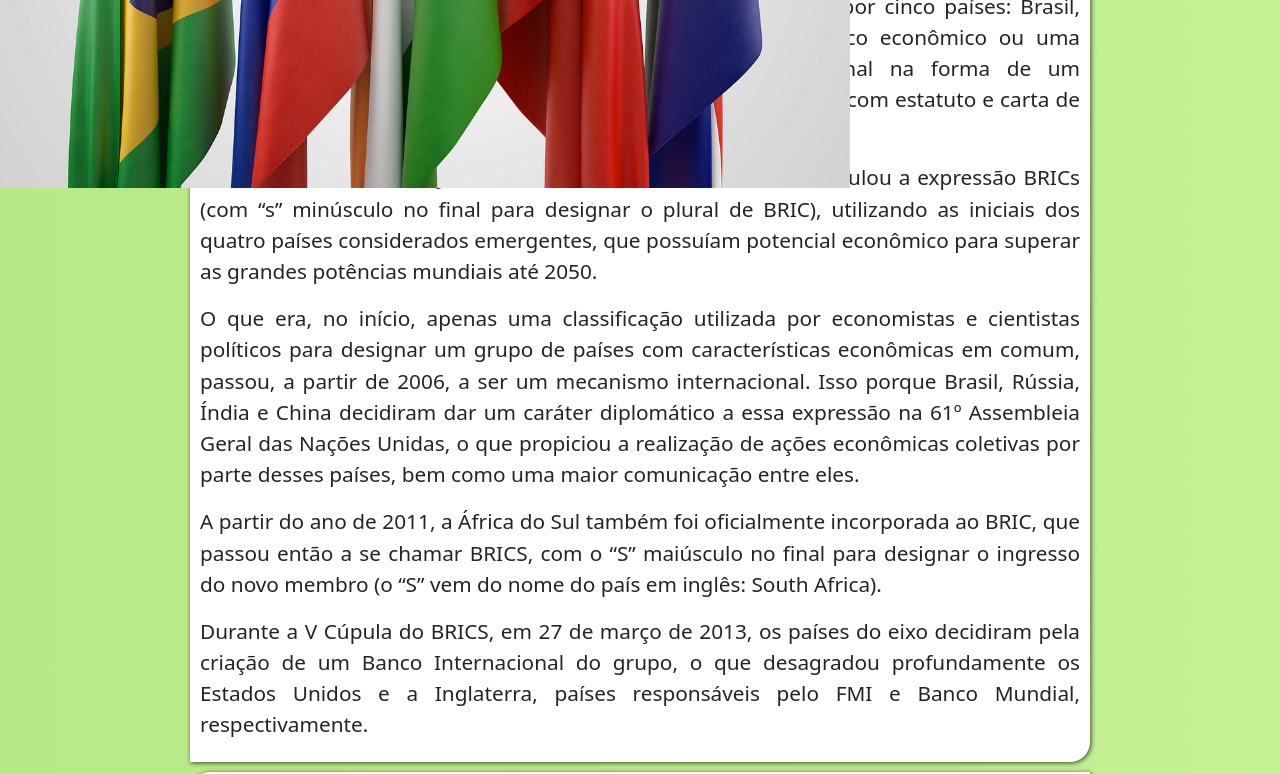
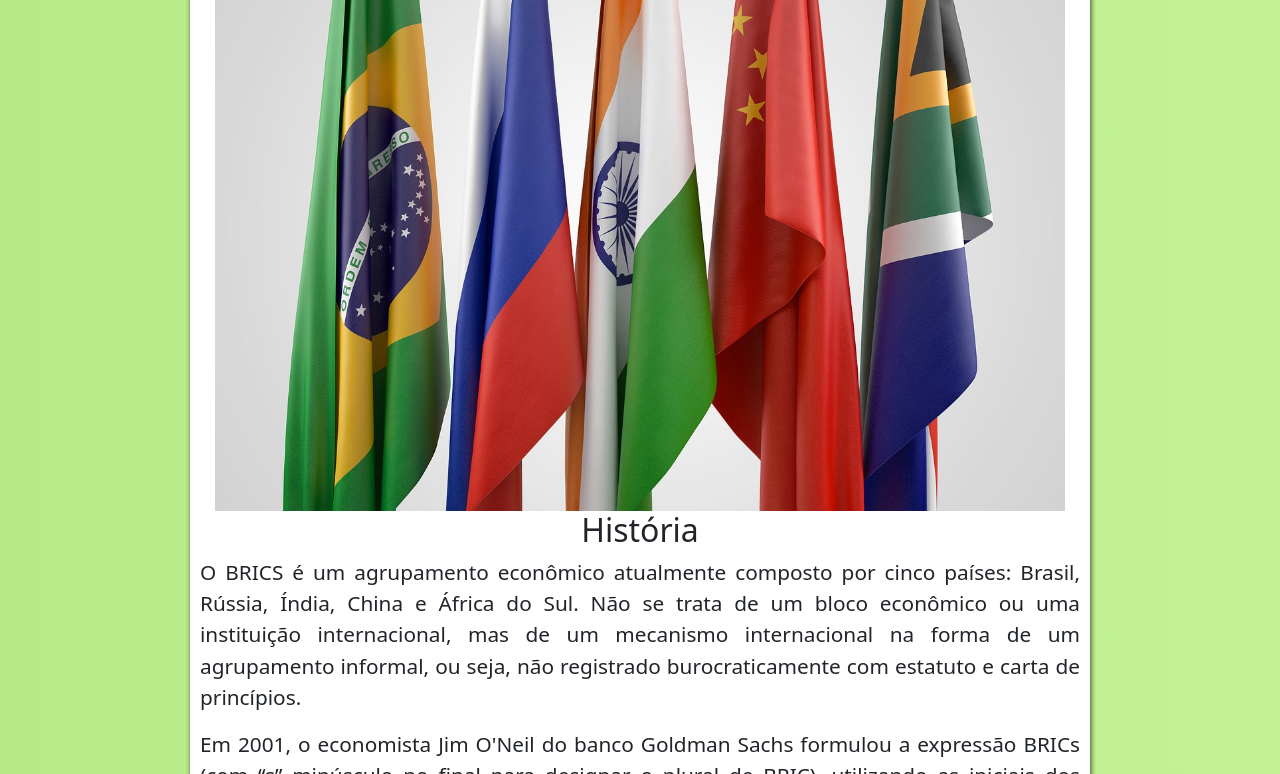
Before and after one commit to Raijuca/bricsspf, a plain HTML site: page index.html in a window 1280 px wide. Shown: the part 378-1152 px from the top of the page. Drawn offline with nearby package versions, Linux system fonts and the light colour scheme.

Commit message:
Update estilo.css

```diff
--- a/css/estilo.css
+++ b/css/estilo.css
@@ -70,15 +70,7 @@ main > section{
 section div{
     position: relative;
 }
-section img{
-    position: absolute;
-    top: 0;
-    left: 0;
-    transition: 2s;
-}
-section img:hover{
-    transform: translateX(500px);
-}
+
 @media all and (max-width: 1400px){
     #logo{
         font-size: 3.9em;
```
